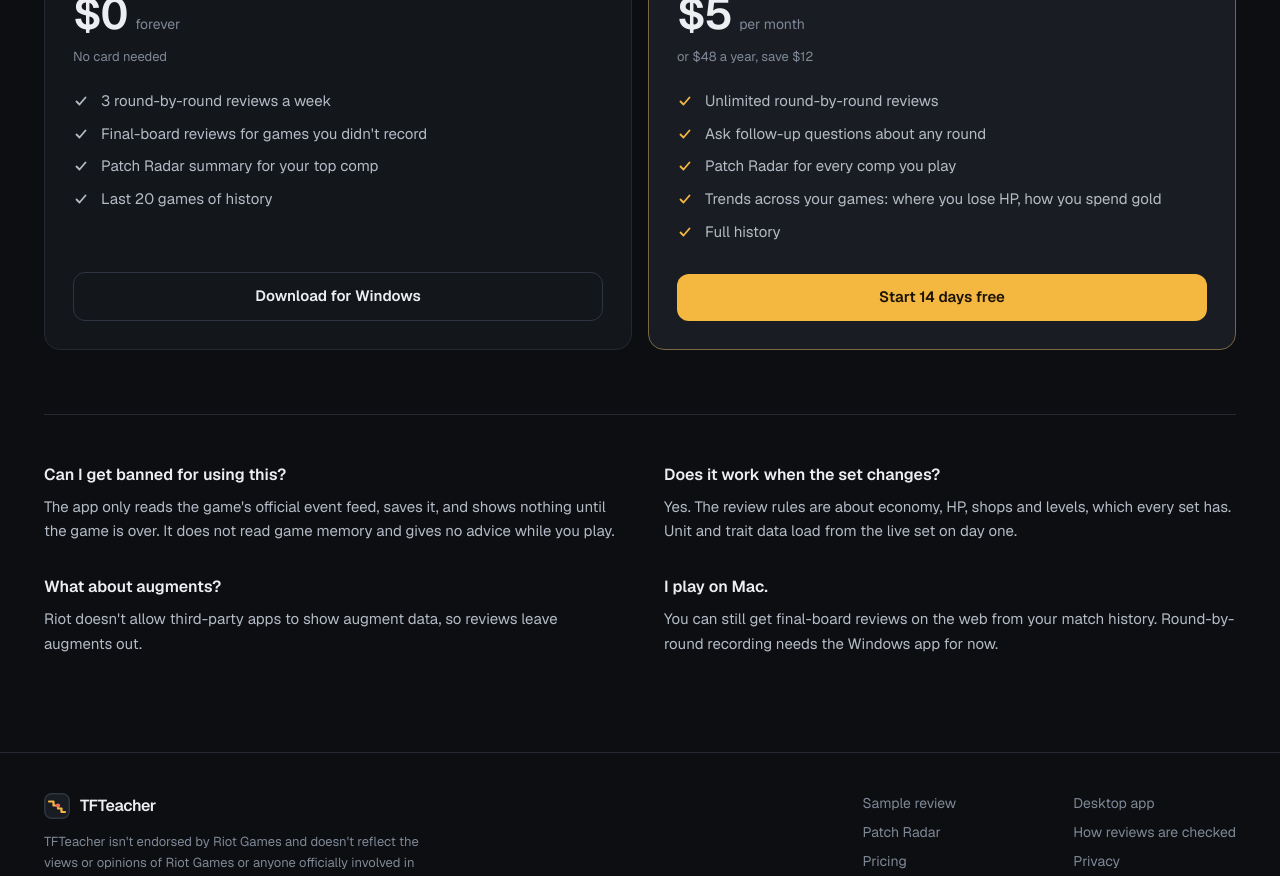
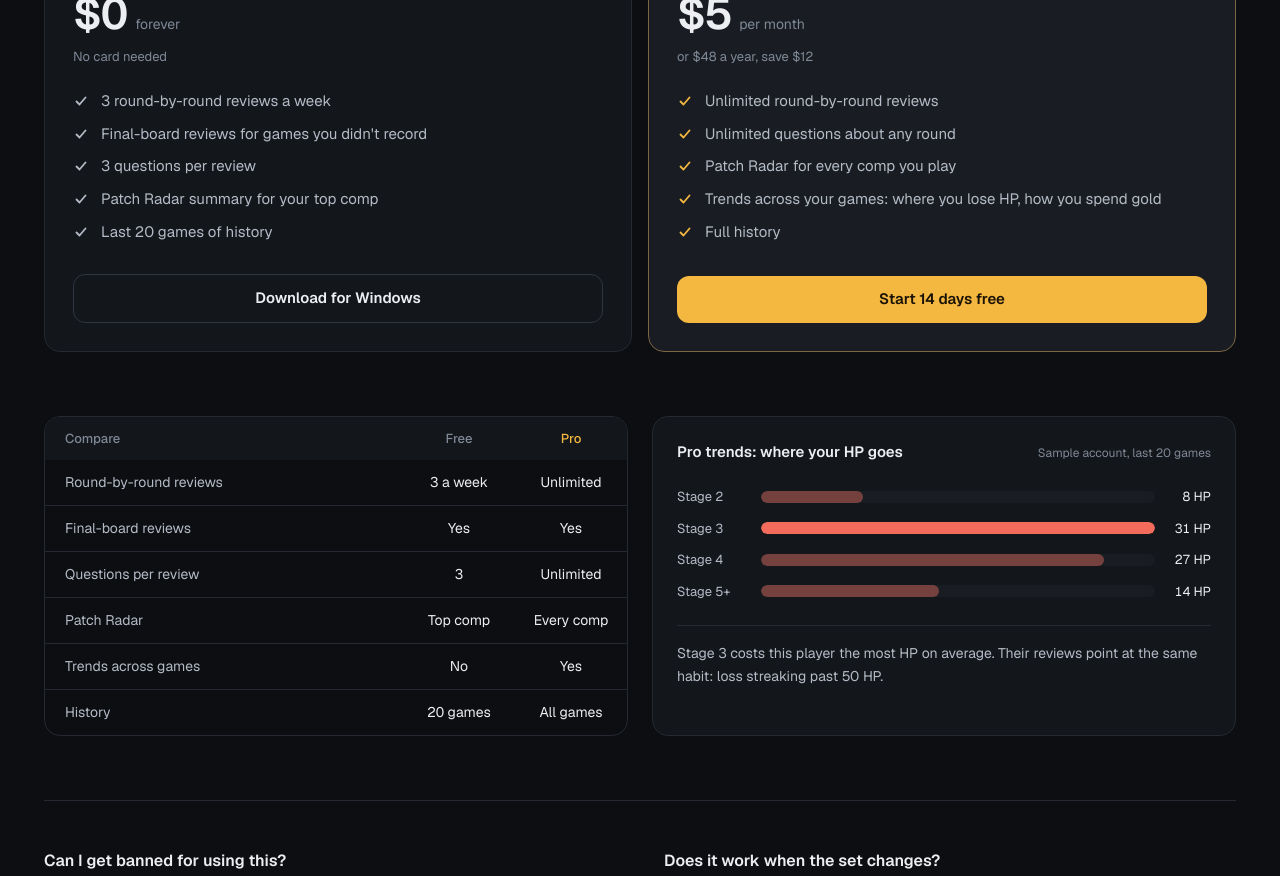
Before and after one commit to malcolmshi123/tfteacher, a Next.js app: page /pricing in a window 1280 px wide. Shown: the part 420-1296 px from the top of the page. Built offline with nearby package versions, Linux system fonts and the light colour scheme.

Commit message:
add plan comparison

```diff
--- a/app/pricing/page.tsx
+++ b/app/pricing/page.tsx
@@ -6,12 +6,13 @@ export const metadata = { title: "Pricing · TFTeacher" };
 const FREE = [
   "3 round-by-round reviews a week",
   "Final-board reviews for games you didn't record",
+  "3 questions per review",
   "Patch Radar summary for your top comp",
   "Last 20 games of history",
 ];
 const PRO = [
   "Unlimited round-by-round reviews",
-  "Ask follow-up questions about any round",
+  "Unlimited questions about any round",
   "Patch Radar for every comp you play",
   "Trends across your games: where you lose HP, how you spend gold",
   "Full history",
@@ -31,6 +32,30 @@ export default function Pricing() {
           <Plan name="Free" price="$0" cadence="forever" note="No card needed" items={FREE} cta="Download for Windows" href="/download" />
           <Plan name="Pro" price="$5" cadence="per month" note="or $48 a year, save $12" items={PRO} cta="Start 14 days free" href="/download?plan=pro" featured />
         </div>
+
+        <section className="mt-16 grid gap-6 lg:grid-cols-[minmax(0,1fr)_minmax(0,1fr)]">
+          <div className="overflow-hidden rounded-2xl border border-[var(--line)]">
+            <table className="w-full text-left text-[14px]">
+              <thead className="bg-[var(--panel)] text-[13px] text-[var(--muted)]">
+                <tr>
+                  <th className="px-5 py-3 font-medium">Compare</th>
+                  <th className="w-28 px-3 py-3 text-center font-medium">Free</th>
+                  <th className="w-28 px-3 py-3 text-center font-medium text-[var(--brand)]">Pro</th>
+                </tr>
+              </thead>
+              <tbody className="divide-y divide-[var(--line)]">
+                {COMPARE.map(([label, free, pro]) => (
+                  <tr key={label}>
+                    <td className="px-5 py-3 text-[var(--ink-2)]">{label}</td>
+                    <td className="tnum px-3 py-3 text-center">{free}</td>
+                    <td className="tnum px-3 py-3 text-center">{pro}</td>
+                  </tr>
+                ))}
+              </tbody>
+            </table>
+          </div>
+          <TrendsPreview />
+        </section>
 
         <section className="mt-16 grid gap-x-12 gap-y-8 border-t border-[var(--line)] pt-12 md:grid-cols-2">
           <Faq q="Can I get banned for using this?">
@@ -52,6 +77,48 @@ export default function Pricing() {
       </main>
       <SiteFooter />
     </>
+  );
+}
+
+const COMPARE: [string, string, string][] = [
+  ["Round-by-round reviews", "3 a week", "Unlimited"],
+  ["Final-board reviews", "Yes", "Yes"],
+  ["Questions per review", "3", "Unlimited"],
+  ["Patch Radar", "Top comp", "Every comp"],
+  ["Trends across games", "No", "Yes"],
+  ["History", "20 games", "All games"],
+];
+
+const TREND = [
+  { stage: "Stage 2", hp: 8 },
+  { stage: "Stage 3", hp: 31 },
+  { stage: "Stage 4", hp: 27 },
+  { stage: "Stage 5+", hp: 14 },
+];
+
+function TrendsPreview() {
+  const max = Math.max(...TREND.map((t) => t.hp));
+  return (
+    <div className="rounded-2xl border border-[var(--line)] bg-[var(--panel)] p-6">
+      <div className="flex items-baseline justify-between gap-3">
+        <h3 className="text-[15px] font-semibold">Pro trends: where your HP goes</h3>
+        <span className="text-[12px] text-[var(--muted)]">Sample account, last 20 games</span>
+      </div>
+      <div className="mt-6 space-y-3">
+        {TREND.map((t) => (
+          <div key={t.stage} className="grid grid-cols-[72px_1fr_44px] items-center gap-3 text-[13px]">
+            <span className="text-[var(--ink-2)]">{t.stage}</span>
+            <span className="h-3 overflow-hidden rounded-full bg-[var(--panel-2)]">
+              <span className="block h-full rounded-full" style={{ width: `${(t.hp / max) * 100}%`, background: t.hp === max ? "var(--hp)" : "color-mix(in oklab, var(--hp) 45%, var(--panel-2))" }} />
+            </span>
+            <span className="tnum text-right text-[var(--ink)]">{t.hp} HP</span>
+          </div>
+        ))}
+      </div>
+      <p className="mt-6 border-t border-[var(--line)] pt-4 text-[14px] leading-relaxed text-[var(--ink-2)]">
+        Stage 3 costs this player the most HP on average. Their reviews point at the same habit: loss streaking past 50 HP.
+      </p>
+    </div>
   );
 }
 
```
